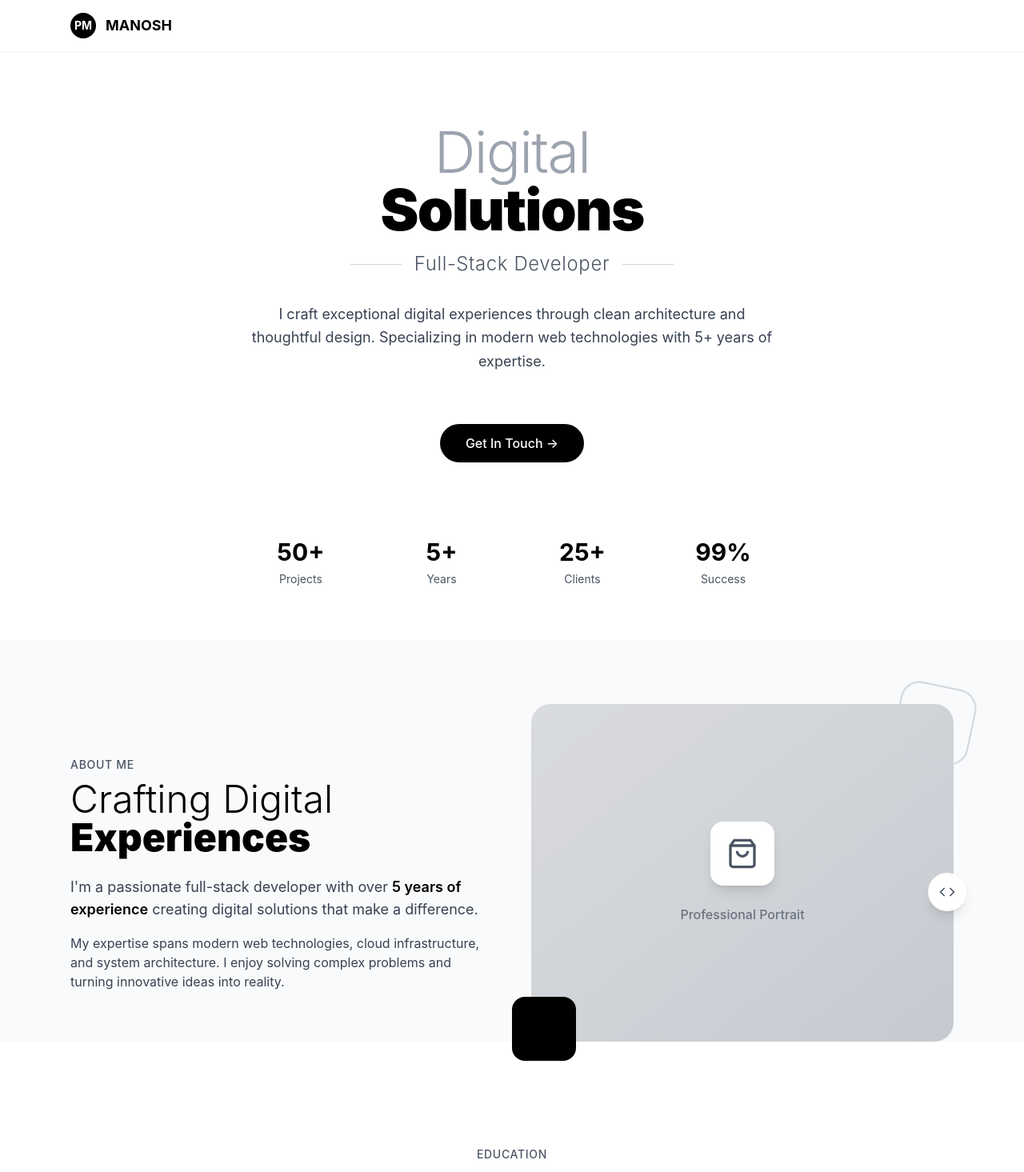
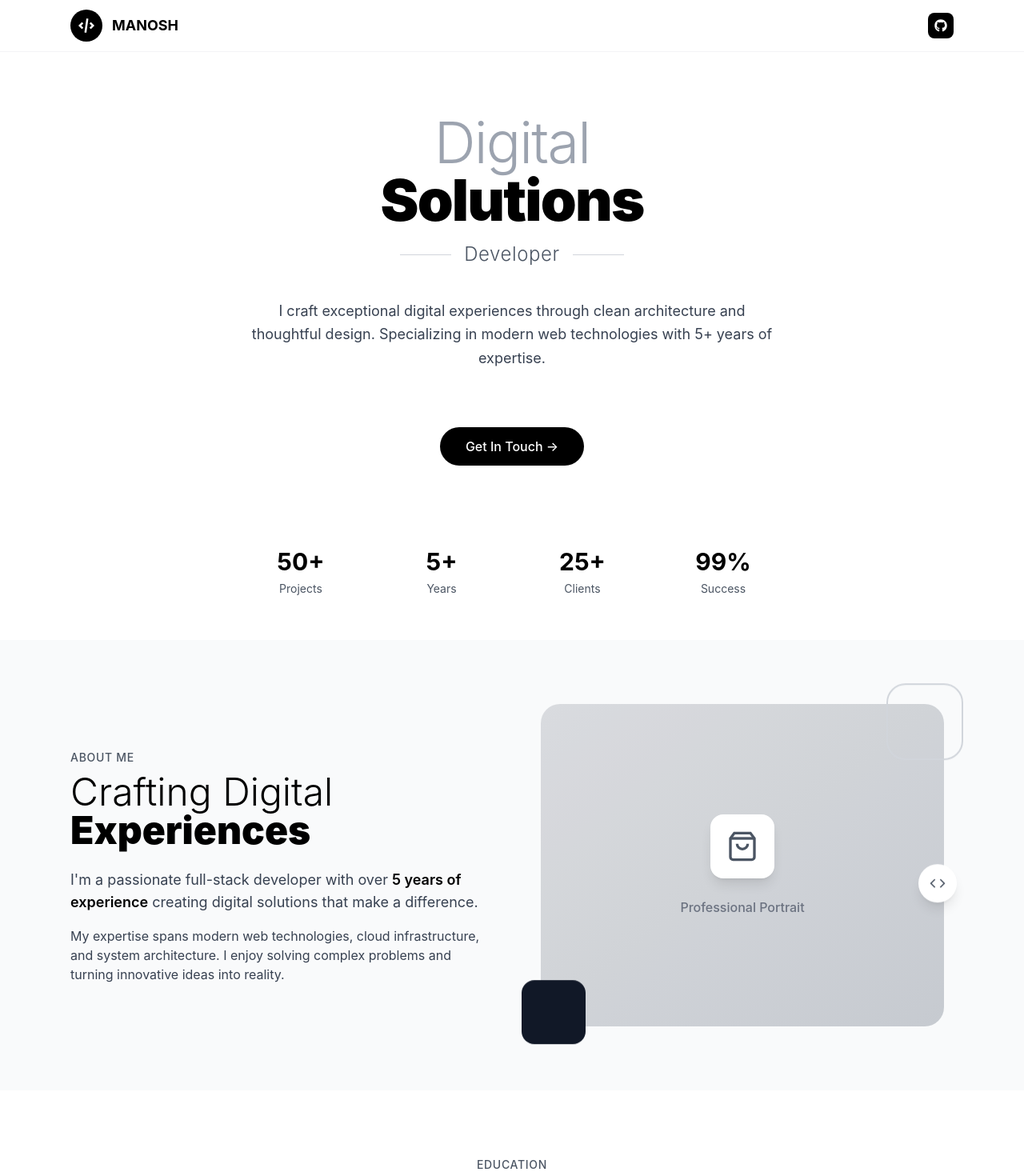
Before and after one commit to manosh12/portfolio, a React (Vite) app: page / in a window 1280 px wide. Shown: the top 1465 px of the page at 80% size. Built offline with nearby package versions, Linux system fonts and the light colour scheme.

Commit message:
add logo addd mobile size css code refactor

```diff
--- a/index.html
+++ b/index.html
@@ -2,9 +2,9 @@
 <html lang="en">
   <head>
     <meta charset="UTF-8" />
-    <link rel="icon" type="image/svg+xml" href="/vite.svg" />
+    <link rel="icon" type="image/svg+xml" href="./public/images/logo.png" />
     <meta name="viewport" content="width=device-width, initial-scale=1.0" />
-    <title>Alex Chen - Portfolio</title>
+    <title>Portfolio</title>
   </head>
   <body>
     <div id="root"></div>
--- a/src/components/About.jsx
+++ b/src/components/About.jsx
@@ -1,6 +1,6 @@
-function About({ visibleElements }) {
+function About({isLoaded, visibleElements }) {
   return (
-    <section id="about" className="lg:pt-20 sm:pt-12 bg-gray-50">
+    <section id="about" className="lg:py-20 py-12 bg-gray-50">
       <div className="max-w-6xl mx-auto px-6">
         <div className="grid md:grid-cols-2 gap-12 items-center">
           <div className={`space-y-6 animate-on-scroll ${
@@ -28,7 +28,7 @@ function About({ visibleElements }) {
           </div>
 
           {/* Updated Professional Portrait to match third image design */}
-          <div className={`relative animate-on-scroll ${
+          <div className={`relative animate-on-scroll px-3 ${
             visibleElements.has('about') ? 'animate' : ''
           }`} style={{ animationDelay: '200ms' }}>
 
@@ -51,16 +51,16 @@ function About({ visibleElements }) {
               </div>
 
               {/* Decorative Elements - matching the image design */}
-              <div className={`absolute -top-6 -right-6 w-24 h-24 border-2 border-gray-300 rounded-3xl rotate-12 hover:rotate-6 transition-all duration-700 ${
+              <div className={`absolute -top-6 -right-6 w-24 h-24 border-2 border-gray-300 rounded-3xl rotate-12 hover:rotate-6 transition-all duration-700 animate-float ${
                 visibleElements.has('about') ? 'scale-100 opacity-100' : 'scale-0 opacity-0'
               }`} style={{ transitionDelay: '200ms' }} />
 
-              <div className={`absolute -bottom-6 -left-6 w-20 h-20 bg-black rounded-2xl hover:scale-110 hover:rotate-12 transition-all duration-700 ${
+              <div className={`absolute -bottom-6 -left-6 w-20 h-20 bg-gray-900 rounded-2xl hover:scale-110 hover:rotate-12 transition-all duration-700 animate-float ${
                 visibleElements.has('about') ? 'scale-100 opacity-100' : 'scale-0 opacity-0'
-              }`} style={{ transitionDelay: '400ms' }} />
+              }`}/>
 
               {/* Code Icon - matching the design */}
-              <div className={`absolute top-1/2 -right-4 w-12 h-12 bg-white rounded-full shadow-lg flex items-center justify-center hover:scale-110 hover:-translate-y-2 transition-all duration-500 ${
+              <div className={`absolute top-1/2 -right-4 w-12 h-12 bg-white rounded-full shadow-lg flex items-center justify-center hover:scale-110 hover:-translate-y-2 transition-all duration-500 animate-float ${
                 visibleElements.has('about') ? 'scale-100 opacity-100' : 'scale-0 opacity-0'
               }`} style={{ transitionDelay: '600ms' }}>
                 <svg width="20" height="20" viewBox="0 0 24 24" fill="none" stroke="currentColor" strokeWidth="2" className="text-gray-600">
--- a/src/components/Contact.jsx
+++ b/src/components/Contact.jsx
@@ -14,7 +14,7 @@ function Contact({ visibleElements }) {
   }
 
   return (
-    <section id="contact" className="lg:pt-20 lg:pb-32 sm:pt-12">
+    <section id="contact" className="py-16">
       <div className="max-w-6xl mx-auto px-6">
         <div className={`text-center mb-16 animate-on-scroll ${
           visibleElements.has('contact') ? 'animate' : ''
@@ -71,7 +71,7 @@ function Contact({ visibleElements }) {
           </div>
 
           {/* Contact Form */}
-          <div className={`bg-white p-4 rounded-2xl border border-gray-100 shadow-lg hover-lift animate-on-scroll ${
+          <div className={`bg-white p-4 py-10 rounded-2xl border border-gray-100 shadow-lg hover-lift animate-on-scroll ${
             visibleElements.has('contact') ? 'animate' : ''
           }`}>
             <h3 className="text-2xl font-light mb-6">Send me a message</h3>
@@ -101,7 +101,7 @@ function Contact({ visibleElements }) {
                 <label className="block text-sm font-semibold text-gray-700 mb-2">Message</label>
                 <textarea
                   required
-                  rows={5}
+                  rows={3}
                   className="w-full px-4 py-3 border border-gray-200 rounded-xl focus:ring-2 focus:ring-black focus:border-transparent outline-none transition-all duration-300 resize-none hover:border-gray-300"
                   placeholder="Tell me about your project..."
                 />
--- a/src/components/Education.jsx
+++ b/src/components/Education.jsx
@@ -6,7 +6,7 @@ function Education({ visibleElements }) {
   const timeline = data.timeline;
 
   return (
-    <section id="education" className="lg:pt-32 sm:pt-12 bg-white">
+    <section id="education" className="lg:py-20 py-12 bg-white">
       <div className="lg:px-6">
         <div className={`text-center mb-16 animate-on-scroll ${
           visibleElements.has('education') ? 'animate' : ''
--- a/src/components/Footer.jsx
+++ b/src/components/Footer.jsx
@@ -15,34 +15,15 @@ function Footer() {
 
   return (
     <footer className="relative bg-gray-900 text-white overflow-hidden">
-      {/* Background Pattern */}
-      <div className="absolute inset-0 opacity-5">
-        <div className="absolute top-0 left-0 w-full h-full">
-          {[...Array(20)].map((_, i) => (
-            <div
-              key={i}
-              className="absolute w-1 h-1 bg-white rounded-full animate-pulse"
-              style={{
-                left: `${Math.random() * 100}%`,
-                top: `${Math.random() * 100}%`,
-                animationDelay: `${Math.random() * 3}s`,
-                animationDuration: `${2 + Math.random() * 2}s`
-              }}
-            />
-          ))}
-        </div>
-      </div>
-
       {/* Main Footer Content */}
-      <div className="relative z-10 max-w-6xl mx-auto px-6 pt-16 pb-8">
-        <div className="grid grid-cols-1 md:grid-cols-2 lg:grid-cols-4 gap-12 mb-12">
-
+      <div className="relative z-10 max-w-6xl mx-auto px-6 pt-8 lg:pb-8">
+        <div className="grid grid-cols-1 sm:grid-cols-1 md:grid-cols-2 lg:flex lg:justify-between gap-8 mb-8">
           {/* Brand Section */}
-          <div className="lg:col-span-1 space-y-6">
+          <div className="lg:col-span-1 lg:space-y-6 space-y-4">
             <div className="flex items-center space-x-3">
               <div>
-                <div className="font-bold text-xl">Alex Chen</div>
-                <div className="text-gray-400 text-sm">Full-Stack Developer</div>
+                <div className="font-bold text-xl">Pun Manosh</div>
+                <div className="text-gray-400 text-sm">Developer</div>
               </div>
             </div>
 
@@ -81,7 +62,7 @@ function Footer() {
             <div className="space-y-3">
               <div className="flex items-center space-x-3 text-gray-300 hover:text-white transition-colors duration-300">
                 <MailIcon/>
-                <span className="text-sm">codeexplorer21@email.com</span>
+                <span className="text-sm">coderexplorer21@gmail.com</span>
               </div>
               <div className="flex items-center space-x-3 text-gray-300 hover:text-white transition-colors duration-300">
                 <PhoneIcon />
@@ -96,12 +77,12 @@ function Footer() {
         </div>
 
         {/* Quick Links */}
-        <div className="space-y-6 sm:hidden">
+        <div className="space-y-6 sm:hidden pb-6">
           <h3 className="text-lg font-semibold text-white relative">
             Quick Links
             <div className="absolute -bottom-2 left-0 w-8 h-0.5 bg-white rounded-full"></div>
           </h3>
-          <ul className="flex justify-between">
+          <ul className="flex justify-start gap-8">
             {quickLinks.map((link, index) => (
               <li key={link.name}>
                 <button
@@ -116,9 +97,9 @@ function Footer() {
         </div>
 
         {/* Divider */}
-        <div className="border-t border-gray-800 pt-10">
+        <div className="border-t border-gray-800 pt-6">
             {/* Copyright */}
-            <div className="text-gray-400 text-sm text-center">
+            <div className="text-gray-400 text-sm lg:text-center">
               © 2025 Pun Manosh. All rights reserved.
             </div>
         </div>
--- a/src/components/Hero.jsx
+++ b/src/components/Hero.jsx
@@ -7,7 +7,7 @@ function Hero({ isLoaded, scrollToSection }) {
   return (
     <section id="home" className="min-h-screen flex items-center justify-center lg:pt-12">
       <div className="max-w-6xl mx-auto px-6 text-center">
-        <div className="space-y-8">
+        <div className="space-y-10">
           {/* Main Heading */}
           <div className="space-y-4 lg:mt-10">
             <h1 className="text-4xl md:text-7xl font-light tracking-tight">
@@ -27,7 +27,7 @@ function Hero({ isLoaded, scrollToSection }) {
             }`}>
               <div className="h-px bg-gray-300 w-16"></div>
               <p className="text-xl md:text-2xl text-gray-600 font-light tracking-wide">
-                Full-Stack Developer
+                Developer
               </p>
               <div className="h-px bg-gray-300 w-16"></div>
             </div>
--- a/src/components/Navigation.jsx
+++ b/src/components/Navigation.jsx
@@ -1,4 +1,5 @@
 import { useState, useEffect } from "react"
+import { FaGithub } from 'react-icons/fa';
 import { MenuIcon, CloseIcon } from "./Icons"
 import data from "../data.json"
 
@@ -32,8 +33,8 @@ function Navigation({ activeSection, scrollToSection }) {
         <div className="max-w-6xl mx-auto px-6">
           <div className="flex justify-between items-center h-16">
             <div className="flex items-center space-x-3">
-              <div className="w-8 h-8 bg-black rounded-full flex items-center justify-center hover-scale">
-                <span className="text-white font-bold text-sm">PM</span>
+              <div className="w-10 h-10 bg-black rounded-full flex items-center justify-center hover-scale">
+                <img src="./images/logo.png" alt="logo" className="w-5 h-5" />
               </div>
               <span className="font-bold text-lg">MANOSH</span>
             </div>
@@ -49,6 +50,16 @@ function Navigation({ activeSection, scrollToSection }) {
                   {item.name}
                 </button>
               ))}
+              <a href="https://github.com"
+                  target="_blank"
+                  rel="noopener noreferrer"
+                  className="w-8 h-8 rounded-lg flex items-center justify-center hover:text-white bg-black text-white transition-all duration-300 hover-scale group"
+                  title="GitHub"
+                >
+                  <div className="group-hover:scale-110 transition-transform duration-300">
+                    <FaGithub />
+                  </div>
+              </a>
             </div>
 
             {/* Mobile Menu Button */}
@@ -84,23 +95,23 @@ function Navigation({ activeSection, scrollToSection }) {
           <div className="flex items-center justify-between p-6 border-b border-gray-100">
             <div className="flex items-center space-x-3">
               <div className="w-10 h-10 bg-black rounded-full flex items-center justify-center">
-                <span className="text-white font-bold">AC</span>
+                <img src="./images/logo.png" alt="logo" className="w-5 h-5" />
               </div>
               <div>
-                <div className="font-bold text-lg">Alex Chen</div>
+                <div className="font-bold">MANOSH</div>
               </div>
             </div>
             <div className="" onClick={() => setIsMenuOpen(false)}><CloseIcon /></div>
           </div>
 
           {/* Menu Items */}
-          <div className="px-6 py-8">
-            <nav className="space-y-0.5">
+          <div className="px-6">
+            <nav>
               {quickLinks.map((item, index) => (
                 <button
                   key={item.name}
                   onClick={() => handleScrollToSection(item.href)}
-                  className={`group w-full text-left px-4 py-4 rounded-xl hover:bg-gray-50 transition-all duration-300 flex items-center justify-between ${
+                  className={`group w-full text-left px-4 py-3 rounded-xl hover:bg-gray-100 transition-all duration-300 flex items-center justify-between ${
                     isMenuOpen ? 'animate-slideInRight' : 'opacity-0'
                   }`}>
                   <div className="flex items-center space-x-4">
@@ -122,7 +133,7 @@ function Navigation({ activeSection, scrollToSection }) {
               {/* Contact Info */}
               <div className="text-center">
                 <p className="text-sm text-gray-500 mb-2">Get in touch</p>
-                <p className="text-sm font-medium text-black">codeexplorer@gmail.com</p>
+                <p className="text-sm font-medium text-black">coderexplorer@gmail.com</p>
               </div>
 
               {/* Social Links */}
--- a/src/components/Skills.jsx
+++ b/src/components/Skills.jsx
@@ -1,7 +1,10 @@
 import {
   FaJs, FaReact, FaHtml5, FaCss3Alt, FaPhp,
   FaAws, FaDatabase, FaGithub, FaGitlab,
-  FaCode, FaServer, FaEye, FaTools
+  FaCode, FaServer, FaEye, FaTools,
+  FaLaravel,
+  FaLinux,
+  FaSourcetree
 } from 'react-icons/fa';
 import { SiVuedotjs, SiTailwindcss, SiBootstrap, SiDjango, SiPostgresql } from 'react-icons/si';
 import data from '../data.json'
@@ -25,17 +28,20 @@ function Skills({ visibleElements }) {
     aws: <FaAws />,
     mysql: <FaDatabase />,
     postgresql: <SiPostgresql />,
+    laravel: <FaLaravel />,
+    linux : <FaLinux />,
 
     devops: <FaTools />,
     github: <FaGithub />,
     gitlab: <FaGitlab />,
     code: <FaCode />,
     server: <FaServer />,
-    eye: <FaEye />,
+    sourcetree : <FaSourcetree />,
+    postman: <FaServer />,
   };
 
   return (
-    <section id="skills" className="lg:pt-20 sm:pt-12">
+    <section id="skills" className="lg:py-20 sm:pt-12">
       <div className="max-w-6xl mx-auto px-6">
         <div className={`text-center mb-16 animate-on-scroll ${
           visibleElements.has('skills') ? 'animate' : ''
@@ -50,11 +56,13 @@ function Skills({ visibleElements }) {
         <div className="grid md:grid-cols-3 gap-8">
           {skillCategories.map((category) => (
             <div
-              key={category.title}
-              className={`bg-white p-6 pb-12 rounded-2xl border border-gray-200 hover:shadow-lg hover-lift transition-all duration-500 animate-on-scroll ${
-                visibleElements.has('skills') ? 'animate' : ''
-              }`}
-            >
+                key={category.id}
+                className={`
+                  bg-white p-6 pb-6 rounded-2xl border border-gray-200 hover:shadow-lg hover-lift transition-all duration-500 animate-on-scroll
+                  ${visibleElements.has('skills') ? 'animate' : ''}
+                  ${category.id == 2 ? 'shadow-lg' : ''}
+                `}
+              >
               <div className='mb-6 flex flex-row items-center gap-2 lg:flex-col lg:items-start lg:gap-0'>
                 <div className="w-12 h-12 bg-gray-100 rounded-xl flex items-center justify-center hover-scale hover-rotate text-2xl">
                     {iconMap[category.icon]}
@@ -65,7 +73,7 @@ function Skills({ visibleElements }) {
                 {category.skills.map((skill) => (
                   <div key={skill.name} className={`flex justify-between items-center" ${
                         visibleElements.has('skills') ? 'animate-slideInLeft' : 'opacity-0 -translate-x-4'
-                      }`} style={{ animationDelay: '800ms', animationFillMode: 'forwards' }}>
+                      }`}>
                     <div className="flex items-center gap-2 text-gray-700">
                       <span className="text-gray-500">{iconMap[skill.icon]}</span>
                       {skill.name}
--- a/src/data.json
+++ b/src/data.json
@@ -30,7 +30,7 @@
     ],
 
     "contactInfo": [
-        { "icon": "mail", "label": "Email", "value": "coderexplorer21@email.com" },
+        { "icon": "mail", "label": "Email", "value": "coderexplorer21@gmail.com" },
         { "icon": "phone", "label": "Phone", "value": "+1 (555) 123-4567" },
         { "icon": "location", "label": "Location", "value": "Fukuoka, Japan" }
     ],
@@ -38,44 +38,47 @@
     "quickLinks": [
         { "name": "Home", "href": "home" },
         { "name": "About", "href": "about" },
-        { "name": "Education", "href": "education" },
-        { "name": "Skills", "href": "skills" },
         { "name": "Contact", "href": "contact" }
     ],
 
     "skillCategories": [
     {
-      "title": "Frontend Development",
+      "id": 1,
+      "title": "Frontend",
       "icon": "frontend",
       "skills": [
         { "name": "JavaScript ES6+", "icon": "js" },
         { "name": "React", "icon": "react" },
         { "name": "Vue.js", "icon": "vue" },
         { "name": "HTML", "icon": "html" },
+        { "name": "CSS3", "icon": "css" },
         { "name": "Bootstrap", "icon": "bootstrap" },
-        { "name": "Tailwind CSS", "icon": "tailwind" },
-        { "name": "CSS3", "icon": "css" }
+        { "name": "Tailwind CSS", "icon": "tailwind" }
       ]
     },
     {
-      "title": "Backend & Cloud",
+      "id": 2,
+      "title": "Backend & Server",
       "icon": "backend",
       "skills": [
-        { "name": "PHP/Laravel/CakePHP", "icon": "php" },
+        { "name": "PHP", "icon": "php" },
+        { "name": "Laravel", "icon": "laravel" },
         { "name": "Django", "icon": "django" },
-        { "name": "AWS", "icon": "aws" },
         { "name": "MySQL", "icon": "mysql" },
-        { "name": "PostgreSQL", "icon": "postgresql" }
+        { "name": "PostgreSQL", "icon": "postgresql" },
+        { "name": "Linux", "icon": "linux" }
       ]
     },
     {
+      "id": 3,
       "title": "Tools & DevOps",
       "icon": "devops",
       "skills": [
         { "name": "GitHub", "icon": "github" },
         { "name": "GitLab", "icon": "gitlab" },
         { "name": "VsCode", "icon": "code" },
-        { "name": "Monitoring", "icon": "eye" }
+        { "name": "Postman", "icon": "postman" },
+        { "name": "SourceTree", "icon": "sourcetree" }
       ]
     }
   ]
```
Also changed, not shown: public/images/logo.png (added), 1 other file (tests, documents, lock files or other folders).
